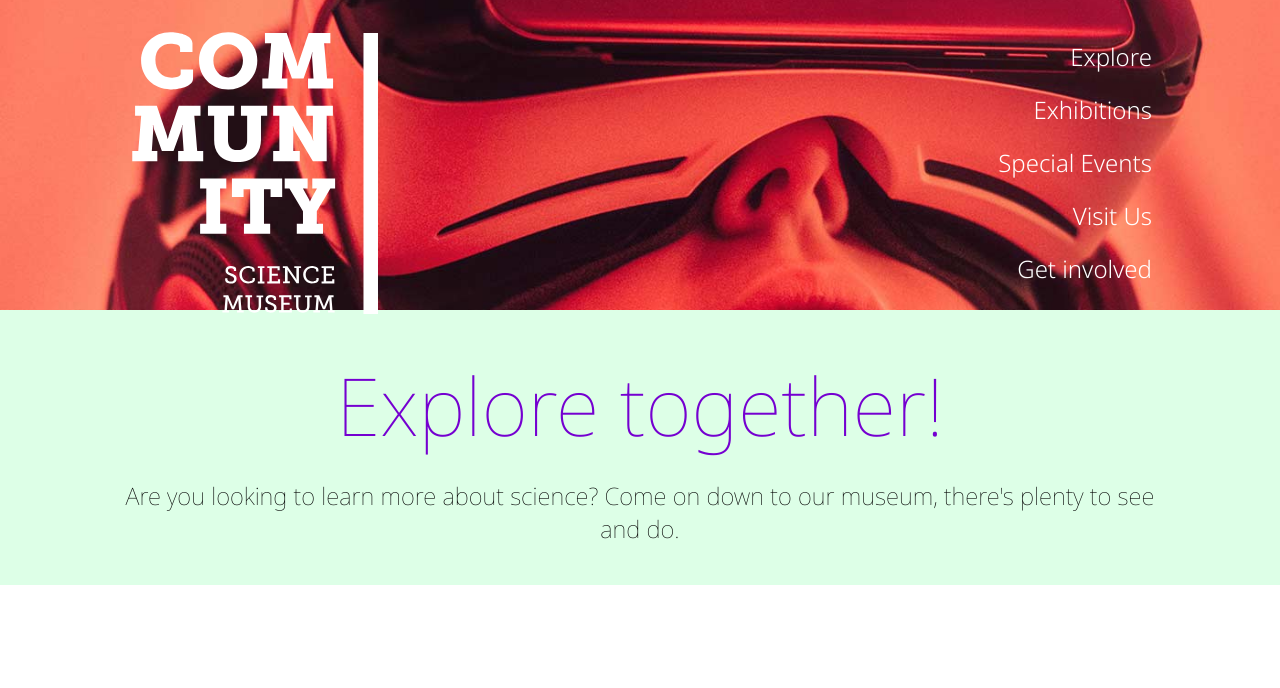
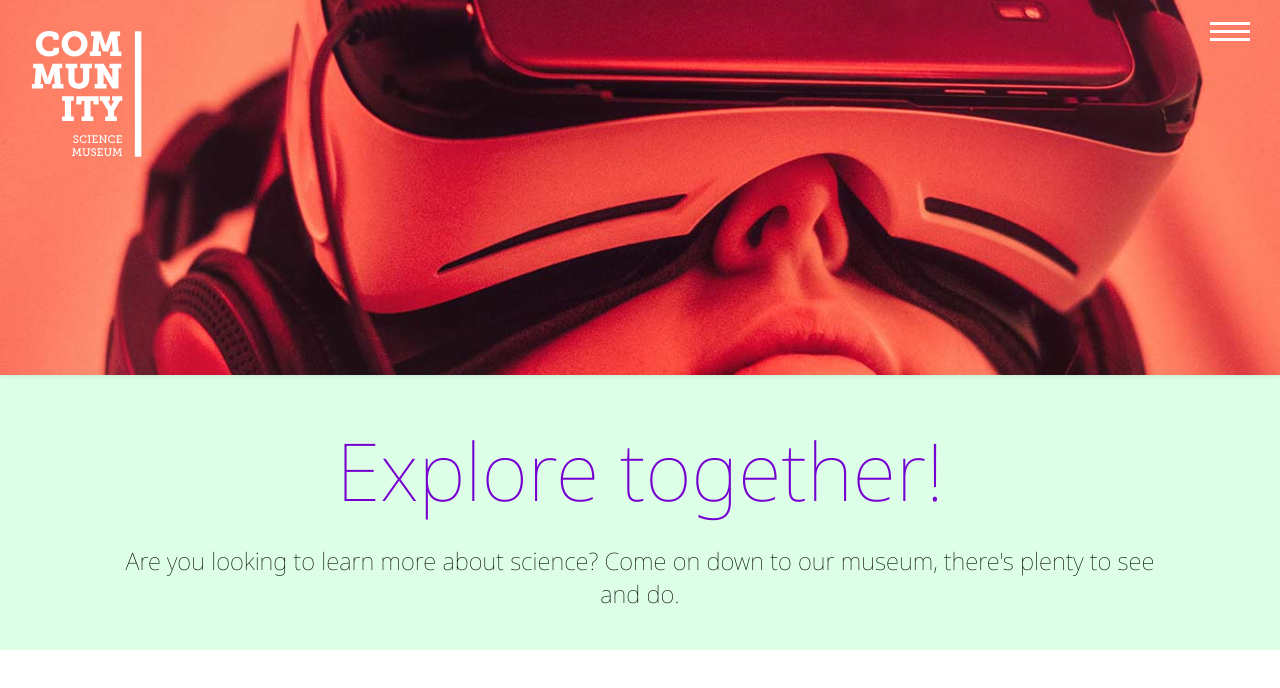
Before and after one commit to KariannNor/semp1, a plain HTML site: page index.html in a window 1280 px wide. Drawn offline with Linux system fonts and the light colour scheme.

Commit message:
Troubleshooting and fixing hamburger menu

```diff
--- a/css/global.css
+++ b/css/global.css
@@ -4,6 +4,7 @@
   padding: 40px 120px;
   text-align: center;
   height: fit-content;
+  margin-top: 375px;
 }
 
 h1,
@@ -19,3 +20,7 @@ h3 {
   font-weight: 100;
   font-size: 24px;
 }
+
+li {
+  font-size: 25px;
+}
--- a/css/main.css
+++ b/css/main.css
@@ -4,18 +4,12 @@
   box-sizing: border-box;
 }
 
-main {
-  display: grid;
-  grid-area: main;
-}
-
 body {
   display: grid;
   grid-template-areas:
-    "header"
     "main"
     "footer";
-  grid-template-rows: auto 1fr auto;
+  grid-template-rows: auto auto;
   height: 100vh;
   font-family: "Noto Sans", sans-serif;
 }
@@ -27,98 +21,128 @@ img {
 }
 
 header {
-  display: grid;
-  grid-area: header;
   background-image: url(../images/top_1400.jpg);
   background-size: cover;
   background-repeat: no-repeat;
   background-position-x: center;
   background-position-y: center;
-  max-height: 40vh;
-  position: relative;
-  margin-top: -10px;
 }
 
-#logo {
-  width: 40%;
-  max-width: 300px;
-  margin: 40px 20%;
-  grid-area: logo;
+main {
+  display: grid;
+  grid-area: main;
 }
 
-.grid_nav_logo {
-  display: grid;
-  grid-template-areas:
-    "logo"
-    "nav";
-  grid-template-columns: 1fr 1fr;
+a {
+  color: #ffff;
 }
 
-#hamburger_nav {
-  display: grid;
+/* TOP NAVIGATION - LOGO - MENU */
+
+.header {
+  box-shadow: 1px 1px 4px 0 rgba(0, 0, 0, 0.1);
+  position: fixed;
+  width: 100%;
+  z-index: 3;
+  min-height: 375px;
 }
 
-.nav_menu {
-  margin: 40px 20%;
-  text-align: right;
-}
-.nav_menu a {
-  font-size: 1.5rem;
-  font-weight: 300;
-  flex-grow: 1;
-  flex-basis: 0;
-  color: white;
-  text-decoration: none;
-  text-align: right;
+.header #logo {
+  float: left;
+  display: block;
+  width: 18vh;
+  padding: 30px 0px 30px 30px;
 }
 
-.nav_menu a:hover {
-  text-decoration: underline;
+.header ul {
+  margin: 0;
+  padding: 0;
+  list-style: none;
+  overflow: hidden;
 }
 
-li {
-  list-style: none;
-  padding: 10px 0;
+.header ul a:hover {
+  background-color: rgba(250, 14, 42, 0.3);
 }
 
-/* --- this hides the hamburger ---*/
-#hamburger_nav label,
-#hamburger {
+.header li a {
+  display: block;
+  padding: 20px;
+  border-bottom: 1px solid rgb(255, 255, 255);
+  text-decoration: none;
+}
+
+.header .nav_menu {
+  clear: both;
+  max-height: 0;
+  transition: max-height 0.2s ease-out;
+}
+
+.header .menu_icon {
+  position: relative;
+  padding: 30px 30px 30px 10px;
+  float: right;
+  cursor: pointer;
+}
+
+.header .menu_icon .nav_icon {
+  background: #ffff;
+  display: block;
+  height: 3px;
+  width: 40px;
+  position: relative;
+  transition: background 0.2s ease-out;
+}
+
+.header .menu_icon .nav_icon:before {
+  background: #ffff;
+  content: "";
+  height: 100%;
+  width: 100%;
+  display: block;
+  position: absolute;
+  transition: all 0.2s ease-out;
+  top: 8px;
+}
+
+.header .menu_icon .nav_icon:after {
+  background: #ffff;
+  content: "";
+  height: 100%;
+  width: 100%;
+  display: block;
+  position: absolute;
+  transition: all 0.2s ease-out;
+  top: -8px;
+}
+
+.header .hamburger {
   display: none;
 }
 
-/* --- footer --- */
-
-footer {
-  display: grid;
-  grid-area: footer;
+.header .hamburger:checked ~ .nav_menu {
+  max-height: 500px;
 }
 
-@media screen and (max-width: 768px) {
-  /* (A) BREAK INTO VERTICAL MENU */
-  .nav_menu a {
-    box-sizing: border-box;
-    display: block;
-    width: 100%;
-    background-color: blue;
-    color: white;
-  }
+.header .hamburger:checked ~ .menu_icon .nav_icon {
+  background: transparent;
+}
 
-  /* (B) SHOW HAMBURGER ICON */
-  #hamburger_nav label {
-    display: inline-block;
-    color: white;
-    font-style: normal;
-    font-size: 2em;
-    padding: 10px;
-    margin-left: auto;
-  }
+.header .hamburger:checked ~ .menu_icon .nav_icon:before {
+  transform: rotate(-45deg);
+  top: 0;
+}
 
-  /* (C) TOGGLE SHOW/HIDE MENU */
-  .nav_menu a {
-    display: none;
-  }
-  #hamburger_nav input:checked ~ .nav_menu {
-    display: block;
+.header .hamburger:checked ~ .menu_icon .nav_icon:after {
+  transform: rotate(45deg);
+  top: 0;
+}
+
+/* larger screens */
+@media (min-width: 768px) {
+  .header .nav_menu {
+    margin: 0 auto;
+    clear: none;
+    float: right;
   }
 }
--- a/index.html
+++ b/index.html
@@ -22,30 +22,24 @@
   </head>
 
   <body>
-    <header>
-      <div class="grid_nav_logo">
+      <header class="header">
         <a href="index.html">
           <img
             src="images/logo_white.svg"
             alt="Community science senter - welcome!"
-            id="logo"
-          />
-        </a>
-        <nav id="hamburger_nav">
-          <label for="hamburger">&#9776;</label>
-          <input type="checkbox" id="hamburger" />
+            id="logo"/></a>
+        <input class="hamburger" type="checkbox" id="hamburger" />
+        <label class="menu_icon" for="hamburger"><span class="nav_icon"></span></label>
 
           <ul class="nav_menu">
-            <li><a href="explore.html">Explore</li></a>
-            <li><a href="exhibitions.html">Exhibitions</li></a>
-            <li><a href="specialevents.html">Special Events</li></a>
-            <li><a href="visitus.html">Visit Us</li></a>
-            <li><a href="getinvolved.html">Get involved</li></a>
+            <li><a href="explore.html">Explore</a></li>
+            <li><a href="exhibitions.html">Exhibitions</a></li>
+            <li><a href="specialevents.html">Special Events</a></li>
+            <li><a href="visitus.html">Visit Us</a></li>
+            <li><a href="getinvolved.html">Get involved</a></li>
           </ul>
         </nav>
-      </div>
     </header>
-
     <main>
       <section class="intro">
         <div class="intro_section">
```
Also changed, not shown: 2 other files.
